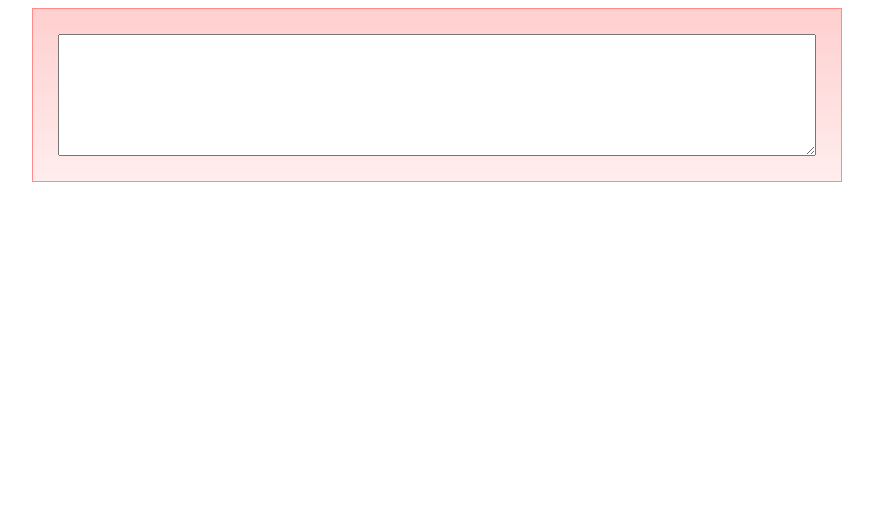
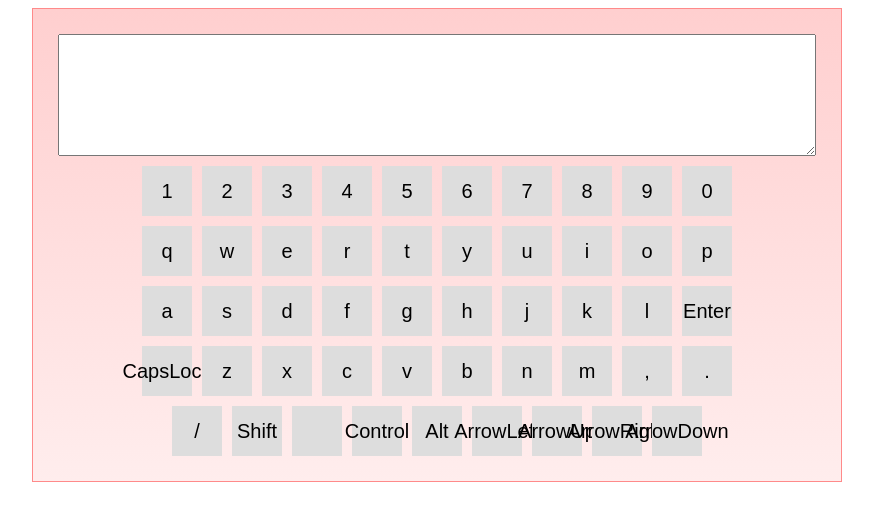
Before and after one commit to Trimero/RSS-Virtual-Keyboard, a plain HTML site: page index.html in a window 1280 px wide. Shown: the whole page, without its empty margins (203-1076 px from the left). Drawn offline with Linux system fonts and the light colour scheme.

Commit message:
feat: added buttons and basic events (Fri, Apr 28, 2023 10:19:44 AM)

```diff
--- a/script.js
+++ b/script.js
@@ -9,3 +9,33 @@ mainWrapper.append(inputTextarea);
 const keyboardContainer = document.createElement('div');
 keyboardContainer.classList.add('keyboard-container');
 mainWrapper.append(keyboardContainer);
+
+const keys = [
+    '1', '2', '3', '4', '5', '6', '7', '8', '9', '0',
+    'q', 'w', 'e', 'r', 't', 'y', 'u', 'i', 'o', 'p',
+    'a', 's', 'd', 'f', 'g', 'h', 'j', 'k', 'l', 'Enter',
+    'CapsLock', 'z', 'x', 'c', 'v', 'b', 'n', 'm', ',', '.', '/',
+    'Shift', ' ', 'Control', 'Alt', 'ArrowLeft', 'ArrowUp', 'ArrowRight', 'ArrowDown'
+  ];
+
+  // создал клаву добавил кнопки события в текстарию
+  keys.forEach((key) => {
+    const button = document.createElement("button");
+    button.textContent = key;
+    button.classList.add("keyboard-button");
+    keyboardContainer.append(button);
+
+    document.addEventListener("keydown", (e) => {
+      if (e.key === key) {
+        inputTextarea.value += key;
+        button.classList.add("keyboard-button-active");
+        document.addEventListener("keyup", (e) => {
+          button.classList.remove("keyboard-button-active");
+        });
+      }
+    });
+
+    button.addEventListener("click", () => {
+      inputTextarea.value += key;
+    });
+  });
--- a/style.css
+++ b/style.css
@@ -12,6 +12,8 @@
       display: flex;
       flex-wrap: wrap;
       justify-content: center;
+      max-width: 600px;
+      margin: 0 auto;
     }
 
     .input-field {
@@ -20,3 +22,27 @@
       padding: 10px;
       font-size: 20px;
     }
+
+    .keyboard-button {
+      width: 50px;
+      height: 50px;
+      margin: 5px;
+      border: none;
+      background-color: #ddd;
+      font-size: 20px;
+      display: flex;
+      justify-content: center;
+      align-items: center;
+    }
+
+    .keyboard-button:hover {
+      background-color: #ccc;
+    }
+
+    .keyboard-button:active {
+      background-color: #bbb;
+    }
+
+    .keyboard-button-active {
+      background-color: #bbb;
+    }
```
